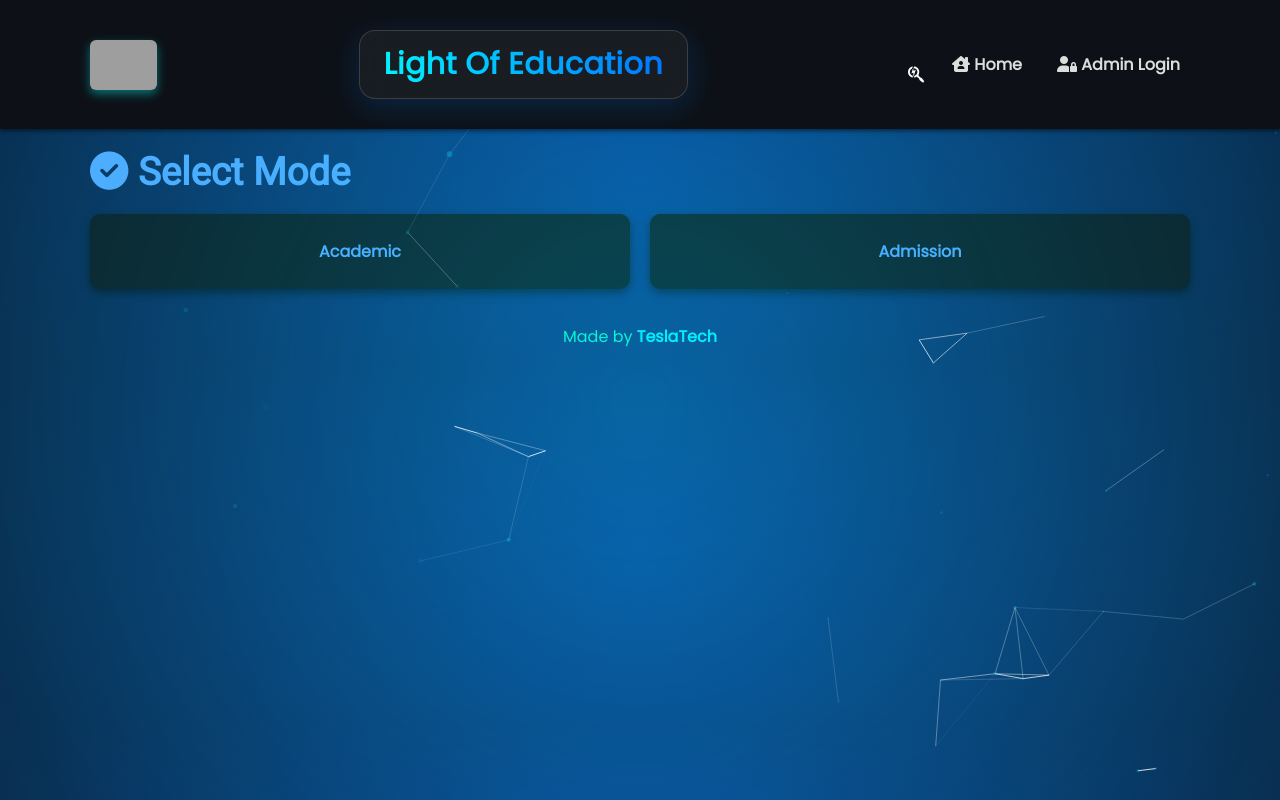
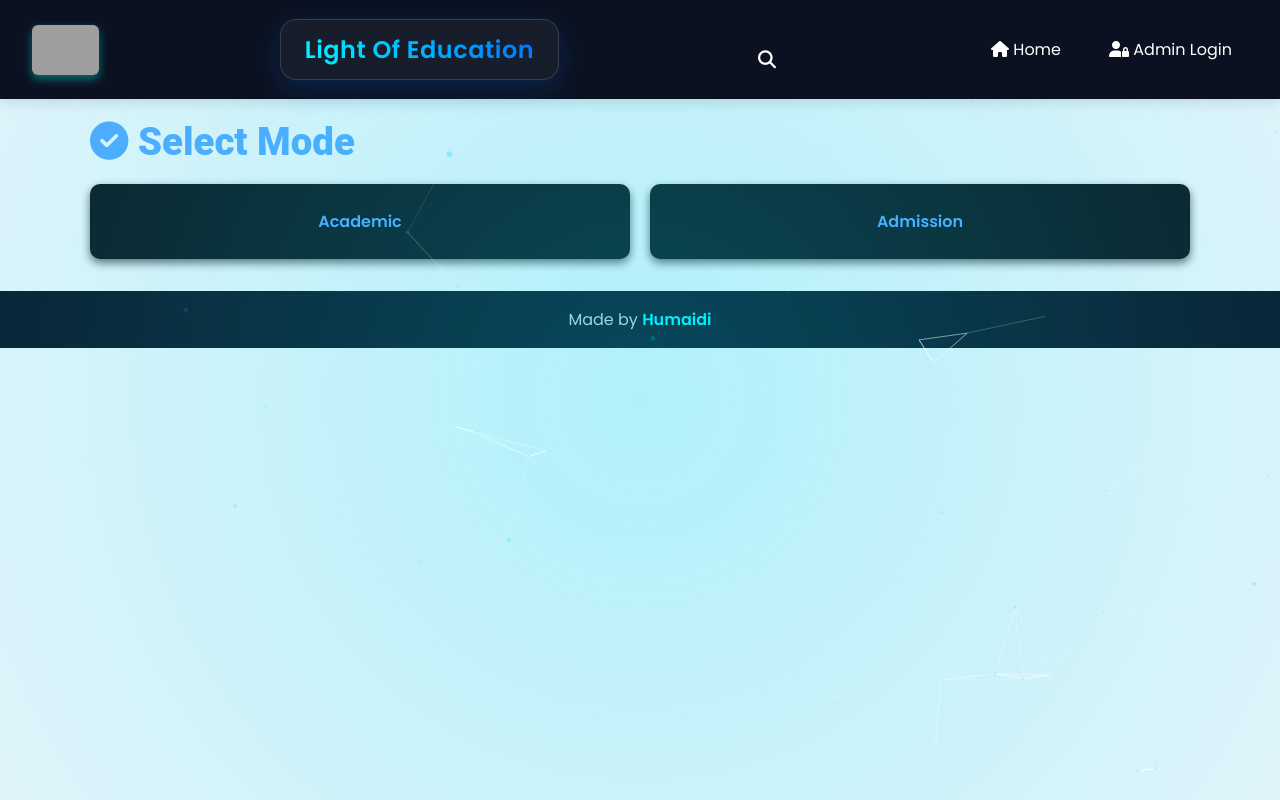
Before and after one commit to Hussain90L/LightofEducation24, a Flask app: page / in a window 1280 px wide. Run offline with Flask 3, Linux system fonts and the light colour scheme; some libraries are stand-ins or nearby versions; grey boxes are pictures that could not be loaded.

Commit message:
Update base.html

```diff
--- a/templates/base.html
+++ b/templates/base.html
@@ -1,39 +1,139 @@
 <!DOCTYPE html>
 <html lang="en">
 <head>
-  <link rel="icon" href="https://i.postimg.cc/SNr2HRwD/photo_2025-05-17_01-15-40-removebg-preview.png" type="image/png" />
   <meta charset="UTF-8" />
   <meta name="viewport" content="width=device-width, initial-scale=1.0">
   <title>{% block title %}Academic PDF Repository{% endblock %}</title>
-  <link href="https://fonts.googleapis.com/css2?family=Poppins&family=Roboto&display=swap" rel="stylesheet" />
+  <link rel="icon" href="https://i.postimg.cc/SNr2HRwD/photo_2025-05-17_01-15-40-removebg-preview.png" type="image/png" />
+  <link href="https://fonts.googleapis.com/css2?family=Poppins:wght@400;600&display=swap" rel="stylesheet">
   <link rel="stylesheet" href="https://cdnjs.cloudflare.com/ajax/libs/font-awesome/6.7.2/css/all.min.css" integrity="sha512-Evv84Mr4kqVGRNSgIGL/F/aIDqQb7xQ2vcrdIwxfjThSH8CSR7PBEakCr51Ck+w+/U6swU2Im1vVX0SVk9ABhg==" crossorigin="anonymous" referrerpolicy="no-referrer" />
-  <link rel="stylesheet" href="{{ url_for('static', filename='style.css') }}" />
+  <link rel="stylesheet" href="{{ url_for('static', filename='style.css') }}">
   {% block extra_css %}{% endblock %}
+  <style>
+    body {
+      font-family: 'Poppins', sans-serif;
+      margin: 0;
+      background: #f4f7fa;
+      color: #333;
+    }
+    nav.navbar {
+      background: #0b1120;
+      color: white;
+      padding: 1rem 2rem;
+      display: flex;
+      justify-content: space-between;
+      align-items: center;
+      box-shadow: 0 4px 12px rgba(0,0,0,0.1);
+    }
+    .nav-container {
+      display: flex;
+      align-items: center;
+      gap: 2rem;
+      width: 100%;
+    }
+    .logo-img {
+      height: 50px;
+    }
+    .brand-text {
+      font-size: 1.5rem;
+      font-weight: 600;
+      color: #00e0ff;
+    }
+    .nav-menu {
+      list-style: none;
+      display: flex;
+      gap: 1rem;
+      margin-left: auto;
+    }
+    .nav-menu li a {
+      color: white;
+      text-decoration: none;
+      font-weight: 500;
+      padding: 0.5rem 1rem;
+      border-radius: 6px;
+      transition: background 0.3s;
+    }
+    .nav-menu li a:hover {
+      background: #1e293b;
+    }
+    .search-container {
+      position: relative;
+    }
+    .search-form {
+      display: none;
+      position: absolute;
+      top: 100%;
+      right: 0;
+      background: white;
+      border: 1px solid #ccc;
+      padding: 0.5rem;
+      border-radius: 6px;
+      box-shadow: 0 2px 8px rgba(0,0,0,0.1);
+      flex-direction: row;
+      gap: 0.5rem;
+    }
+    .search-form input {
+      border: 1px solid #ddd;
+      padding: 0.4rem;
+      border-radius: 4px;
+    }
+    .search-form button {
+      background: #0ea5e9;
+      border: none;
+      color: white;
+      padding: 0.4rem 0.8rem;
+      border-radius: 4px;
+      cursor: pointer;
+    }
+    footer {
+      background: #0b1120;
+      color: #cbd5e1;
+      text-align: center;
+      padding: 1rem 0;
+      margin-top: 2rem;
+    }
+    .flash-messages {
+      margin: 1rem 0;
+      padding: 1rem;
+    }
+    .flash-message.success {
+      background: #d1fae5;
+      color: #065f46;
+      padding: 0.5rem 1rem;
+      border-left: 5px solid #10b981;
+      border-radius: 4px;
+      margin-bottom: 0.5rem;
+    }
+    .flash-message.error {
+      background: #fee2e2;
+      color: #991b1b;
+      padding: 0.5rem 1rem;
+      border-left: 5px solid #ef4444;
+      border-radius: 4px;
+      margin-bottom: 0.5rem;
+    }
+  </style>
 </head>
 <body>
-
   <nav class="navbar">
-    <div class="container nav-container">
-      <a href="{{ url_for('home') }}" class="logo">
-          <img src="https://i.postimg.cc/kMv1v8M5/photo_2025-05-17_01-14-27.jpg" alt="PDF Repo Logo" class="logo-img" />
+    <div class="nav-container">
+      <a href="{{ url_for('home') }}">
+        <img src="https://i.postimg.cc/kMv1v8M5/photo_2025-05-17_01-14-27.jpg" alt="PDF Repo Logo" class="logo-img">
       </a>
-
       <div class="brand-text-box">
         <span class="brand-text">Light Of Education</span>
       </div>
-
       <div class="search-container">
         <button id="search-icon" aria-label="Search">
-    <i class="fa-brands fa-searchengin"></i>
+          <i class="fa-solid fa-magnifying-glass"></i>
         </button>
         <form id="search-form" class="search-form" action="{{ url_for('search') }}" method="GET">
-    <input type="text" name="query" placeholder="Search..." />
-    <button type="submit"><i class="fa-brands fa-searchengin"></i></button>
+          <input type="text" name="query" placeholder="Search...">
+          <button type="submit"><i class="fa-solid fa-search"></i></button>
         </form>
       </div>
-
       <ul class="nav-menu" id="nav-menu">
-        <li><a href="{{ url_for('home') }}"><i class="fa-solid fa-house-chimney-user"></i> Home</a></li>
+        <li><a href="{{ url_for('home') }}"><i class="fa-solid fa-house"></i> Home</a></li>
         {% if session.get('admin_logged_in') %}
           <li><a href="{{ url_for('upload') }}"><i class="fa-solid fa-upload"></i> Upload</a></li>
           <li><a href="{{ url_for('logout') }}"><i class="fa-solid fa-right-from-bracket"></i> Logout</a></li>
@@ -41,11 +141,10 @@
           <li><a href="{{ url_for('login') }}"><i class="fa-solid fa-user-lock"></i> Admin Login</a></li>
         {% endif %}
       </ul>
-      <button class="hamburger" id="hamburger" aria-label="Toggle menu">&#9776;</button>
     </div>
   </nav>
   <main class="container">
-    <div id="particles-js">  </div>
+    <div id="particles-js"></div>
     {% with messages = get_flashed_messages(with_categories=true) %}
       {% if messages %}
         <div class="flash-messages">
@@ -58,39 +157,42 @@
     {% block content %}{% endblock %}
   </main>
   <footer>
-        Made by <strong>TeslaTech</strong>
+    Made by <strong>Humaidi</strong>
   </footer>
   <script src="https://cdn.jsdelivr.net/npm/particles.js@2.0.0/particles.min.js"></script>
   <script>
     const hamburger = document.getElementById('hamburger');
     const navMenu = document.getElementById('nav-menu');
+    const searchIcon = document.getElementById('search-icon');
+    const searchForm = document.getElementById('search-form');
+
+    if (hamburger) {
       hamburger.addEventListener('click', () => {
         navMenu.classList.toggle('show');
+      });
+    }
+
+    searchIcon.addEventListener('click', (e) => {
+      e.stopPropagation();
+      searchForm.style.display = searchForm.style.display === 'flex' ? 'none' : 'flex';
+    });
+
+    document.addEventListener('click', (e) => {
+      if (!document.querySelector('.search-container').contains(e.target)) {
+        searchForm.style.display = 'none';
+      }
     });
 
     particlesJS('particles-js', {
       "particles": {
         "number": {
           "value": 40,
-      "density": {
-        "enable": true,
-        "value_area": 800
-      }
+          "density": { "enable": true, "value_area": 800 }
         },
-    "color": {
-      "value": "#00e0ff"
-    },
-    "shape": {
-      "type": "circle"
-    },
-    "opacity": {
-      "value": 0.3,
-      "random": true
-    },
-    "size": {
-      "value": 3,
-      "random": true
-    },
+        "color": { "value": "#00e0ff" },
+        "shape": { "type": "circle" },
+        "opacity": { "value": 0.3, "random": true },
+        "size": { "value": 3, "random": true },
         "move": {
           "enable": true,
           "speed": 0.5,
@@ -114,21 +216,6 @@
         }
       }
     });
-
-
-  const searchIcon = document.getElementById('search-icon');
-  const searchForm = document.getElementById('search-form');
-
-  searchIcon.addEventListener('click', () => {
-    searchForm.style.display = searchForm.style.display === 'flex' ? 'none' : 'flex';
-  });
-
-  // Optional: hide on outside click
-  document.addEventListener('click', (e) => {
-    if (!document.querySelector('.search-container').contains(e.target)) {
-      searchForm.style.display = 'none';
-    }
-  });
   </script>
 </body>
 </html>
```
Lines whose indentation alone changed are shown as unchanged.
